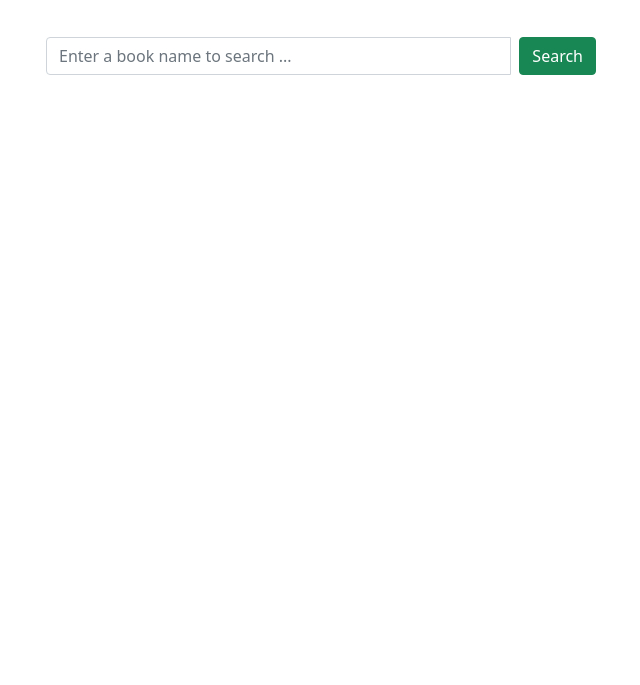
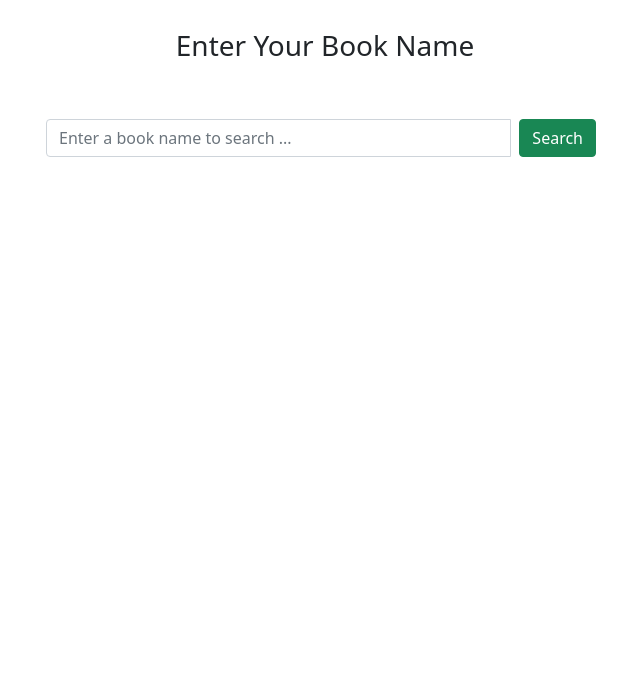
Before and after one commit to Shakib053/book-archive, a plain HTML site: page index.html in a window 1280 px wide. Shown: the part 115-800 px from the top of the page, without its empty margins (315-955 px from the left). Drawn offline with Linux system fonts and the light colour scheme.

Commit message:
header added

```diff
--- a/index.html
+++ b/index.html
@@ -21,6 +21,7 @@
 <body>
 
   <h1 class="text-capitalize text-center mt-5">welcome to <span id="book-store">book archive</span> </h1>
+  <h3 class="text-capitalize text-center mt-5">Enter Your Book Name</h3>
 
   <div class="container">
 
```
